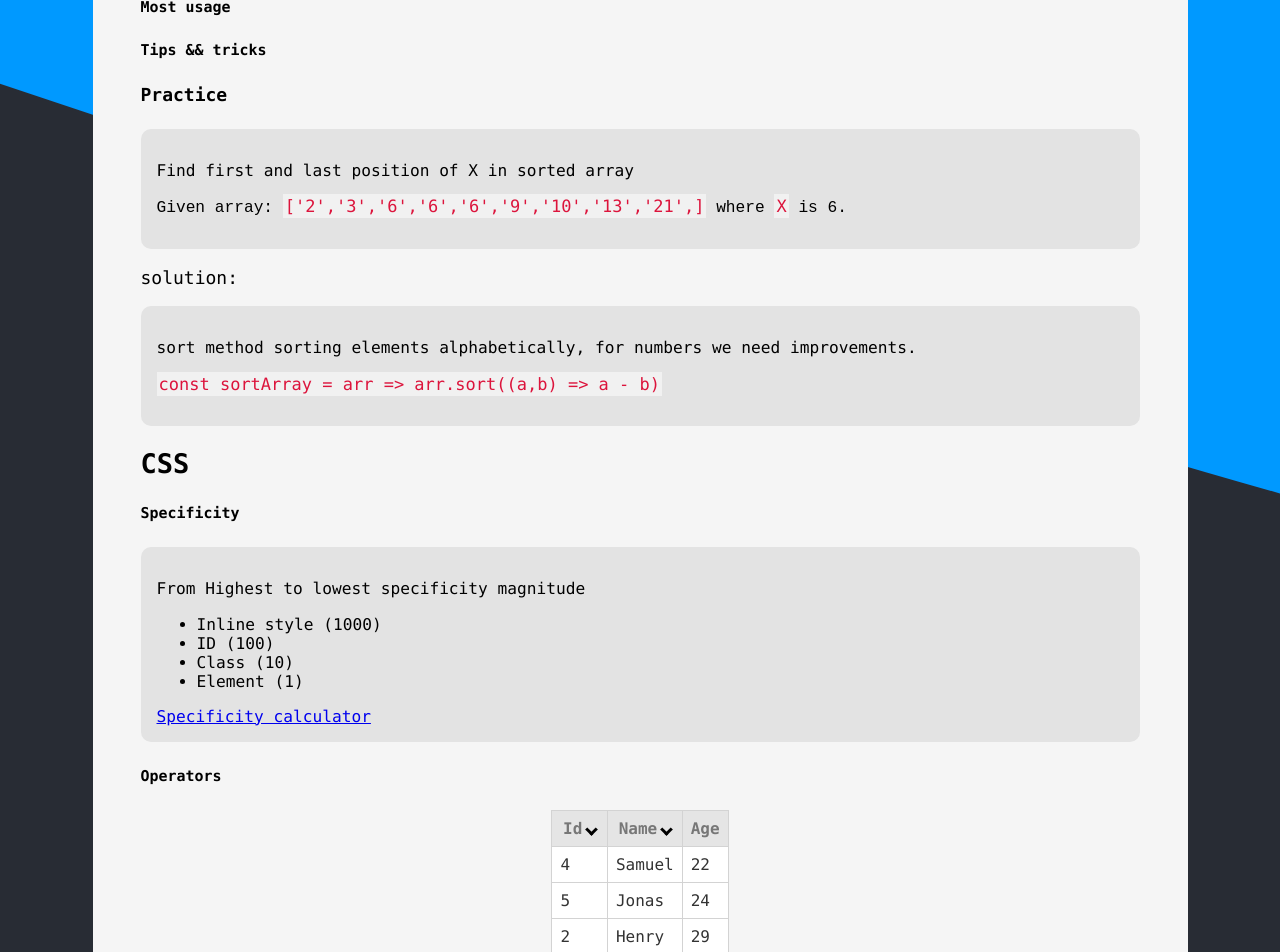
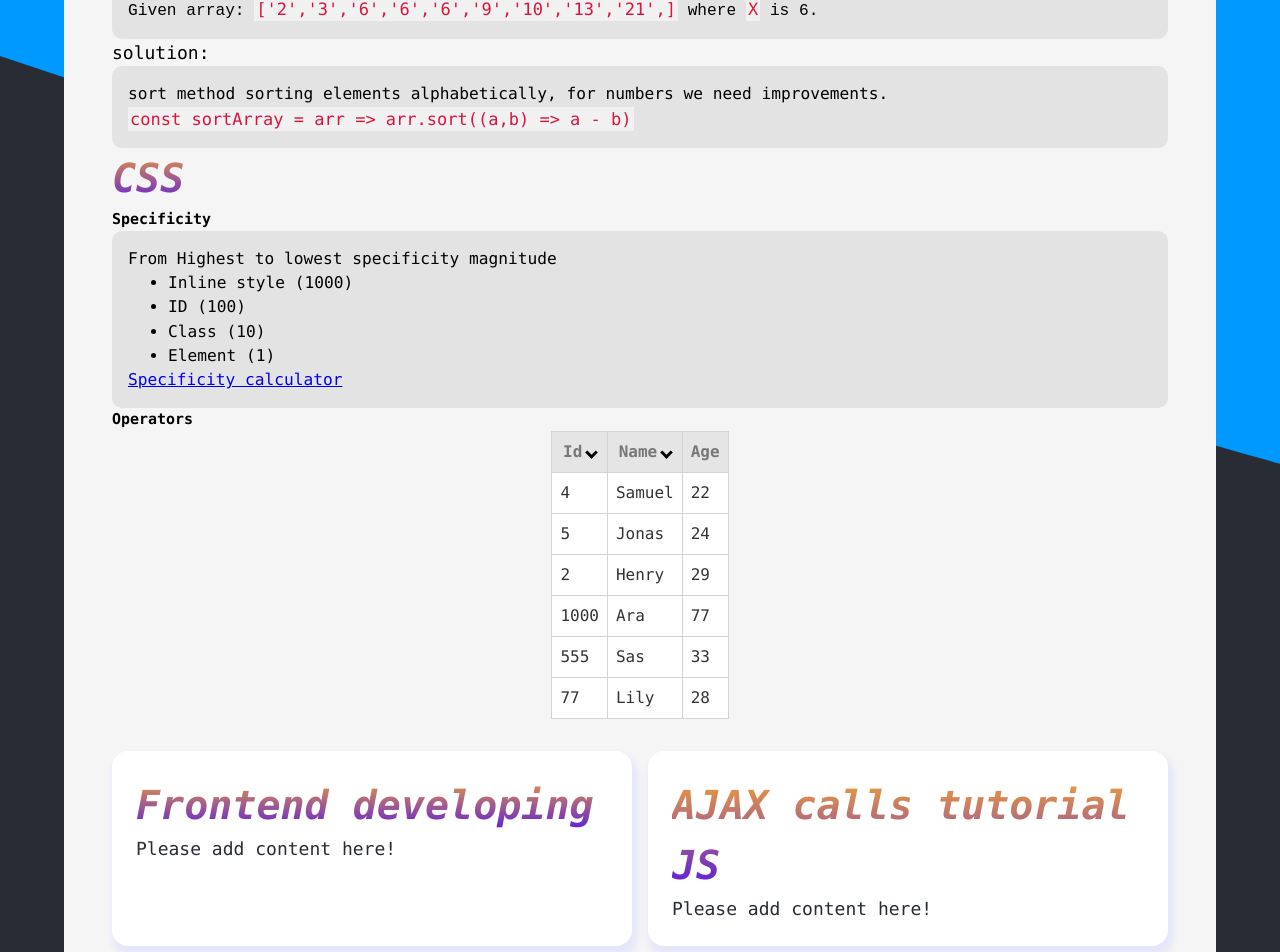
Before and after one commit to MartinPucan/blog, a React (Vite) app: page / in a window 1280 px wide. Shown: the part 660-1612 px from the top of the page. Built offline with nearby package versions, Linux system fonts and the light colour scheme.

Commit message:
created section for blog

```diff
--- a/src/App.scss
+++ b/src/App.scss
@@ -1,5 +1,3 @@
-@import "public/scss/specificity";
-
 .container {
   min-height: 100vh;
   display: flex;
@@ -48,9 +46,9 @@ main {
 }
 
 .wrapper {
-  width: min(999px, 90%);
+  width: min(1260px, 90%);
   margin: 0 auto;
-  padding: .5rem 3rem;
+  padding: 1.5rem 3rem;
   background: whitesmoke;
   border-radius: 20px;
 }
@@ -121,3 +119,41 @@ table [data-sort="test"] {
   transform: rotate(45deg);
   -webkit-transform: rotate(45deg);
 }
+
+.blog-container {
+  display: grid;
+  gap: 1rem;
+  grid-template-columns: repeat(2, 1fr);
+  margin: 2rem 0;
+
+  article {
+    cursor: pointer;
+    background: white;
+    box-shadow: 3px 7px 6px 3px lavender;
+    border-radius: 1rem;
+    padding: 1.5rem;
+
+    &:hover {
+      animation: pulse 1.25s ease-out forwards;
+      z-index: 10;
+    }
+  }
+}
+
+@keyframes pulse {
+  20% {
+    transform: rotate(2deg) scale(1.03)
+  }
+  40% {
+    transform: rotate(-2deg) scale(1.05)
+  }
+  60% {
+    transform: rotate(1deg) scale(1.1)
+  }
+  80% {
+    transform: rotate(-1deg) scale(1.15)
+  }
+  100% {
+    transform: rotate(0deg) scale(1.2)
+  }
+}
--- /dev/null
+++ b/src/components/Blog.jsx
@@ -0,0 +1,27 @@
+import React from "react";
+
+function Blog() {
+  const blogPackage = [
+    {
+      title: `Frontend developing`,
+      content: `Please add content here!`
+    },
+    {
+      title: `AJAX calls tutorial JS`,
+      content: `Please add content here!`
+    }
+  ]
+
+  return (<section className="blog-container">
+    {blogPackage.map((article, index) => (
+      <article id={index}>
+        <a>
+          <h2>{article.title}</h2>
+          <p>{article.content}</p>
+        </a>
+      </article>
+    ))}
+  </section>);
+}
+
+export default Blog
--- a/src/components/Main.jsx
+++ b/src/components/Main.jsx
@@ -2,6 +2,7 @@ import React from 'react'
 import Javascript from "./Javascript";
 import CSS from "./CSS";
 import Table from "./Table";
+import Blog from "./Blog";
 
 function Main() {
   return (
@@ -9,6 +10,7 @@ function Main() {
       <Javascript />
       <CSS />
       <Table />
+      <Blog />
     </main>
   )
 }
--- a/src/index.scss
+++ b/src/index.scss
@@ -1,25 +1,85 @@
+/*
+  1. Use a more-intuitive box-sizing model.
+*/
+*, *::before, *::after {
+  box-sizing: border-box;
+}
+/*
+  2. Remove default margin
+*/
+* {
+  margin: 0;
+}
+/*
+  3. Allow percentage-based heights in the application
+*/
+html, body {
+  height: 100%;
+}
+/*
+  Typographic tweaks!
+  4. Add accessible line-height
+  5. Improve text rendering
+*/
+body {
+  line-height: 1.5;
+  -webkit-font-smoothing: antialiased;
+}
+/*
+  6. Improve media defaults
+*/
+img, picture, video, canvas, svg {
+  display: block;
+  max-width: 100%;
+}
+/*
+  7. Remove built-in form typography styles
+*/
+input, button, textarea, select {
+  font: inherit;
+}
+/*
+  8. Avoid text overflows
+*/
+p, h1, h2, h3, h4, h5, h6 {
+  overflow-wrap: break-word;
+}
+/*
+  9. Create a root stacking context
+*/
+#root, #__next {
+  isolation: isolate;
+}
+
 html {
   scroll-behavior: smooth;
 }
 
 body {
   margin: 0;
-  font-family: -apple-system, BlinkMacSystemFont, 'Segoe UI', 'Roboto', 'Oxygen',
-    'Ubuntu', 'Cantarell', 'Fira Sans', 'Droid Sans', 'Helvetica Neue',
-    sans-serif;
   -webkit-font-smoothing: antialiased;
   -moz-osx-font-smoothing: grayscale;
   background: #282c34;
   font-size: 1.125rem;
-  font-family: source-code-pro, Menlo, Monaco, Consolas, 'Courier New',
-  monospace;
+  font-family: source-code-pro, Menlo, Monaco, Consolas, 'Courier New', monospace;
 }
 
 code {
-  font-family: source-code-pro, Menlo, Monaco, Consolas, 'Courier New',
-    monospace;
+  font-family: source-code-pro, Menlo, Monaco, Consolas, 'Courier New', monospace;
   color: crimson;
   background-color: #f1f1f1;
   padding: 2px;
   font-size: 105%;
 }
+
+h2 {
+  font-size: 2.5rem;
+  font-style: italic;
+  background: -webkit-linear-gradient(#f3a234, #5114e7);
+  -webkit-background-clip: text;
+  -webkit-text-fill-color: transparent;
+}
+
+article {
+  color: #282c34;
+}
--- a/src/public/scss/specificity.scss
+++ /dev/null
@@ -1,4 +0,0 @@
-article { color: pink}
-.article { color: red }
-.article#article { color: blue }
-.article#article.title { color: purple }
```
Also changed, not shown: 1 other file (tests, documents, lock files or other folders).
